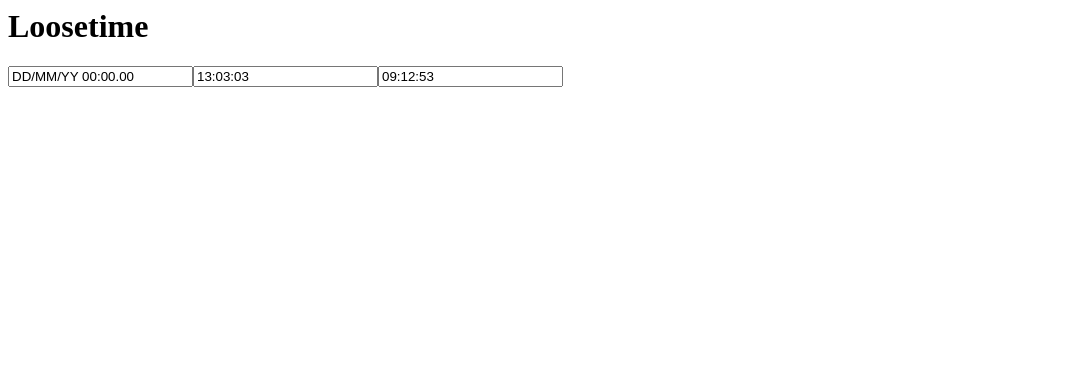
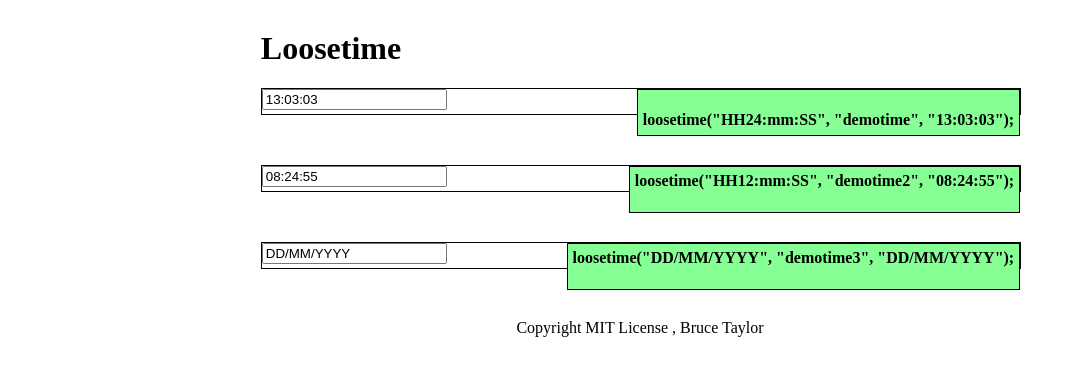
Before and after one commit to tomaytotomato/loosetime.js, a plain HTML site: page demo.htm in a window 1280 px wide. Shown: the whole page, without its empty margins (0-1076 px from the left). Drawn offline with nearby package versions, Linux system fonts and the light colour scheme.

Commit message:
Improvements to code, functionality, demo page
Added looseconfig object to allow default behaviour for loosetime
Improved demo.htm page to show more examples

```diff
--- a/demo.htm
+++ b/demo.htm
@@ -1,4 +1,4 @@
-
+<!DOCTYPE html>
 <html>
 <head>
 	<script type="text/javascript" src="loosetime.js"></script>
@@ -6,19 +6,82 @@
 	<script type="text/javascript" src="loosetime_jquery.js"></script>
 	!-->
 	<script src="http://code.jquery.com/jquery-1.9.1.js"></script>
+
+	<title>loosetime.js Demo Page</title>
+	<meta charset="UTF-8">
+	<meta name="description" content="Demo page showing examples of how to use loosetime.js">
+	<meta name="keywords" content="Javascript,js,loosetime">
+	<meta name="author" content="Bruce Taylor">
+	<style type="text/css">
+		#wrapper
+		{
+			width: 60%;
+			margin-left: auto;
+			margin-right: auto;
+			margin-top: 30px;
+		}
+		.example
+		{
+			width: 100%;
+			display: block;
+			border: 1px solid black;
+			height: 25px;
+			margin-bottom: 50px;
+		}
+
+		.code
+		{
+			float: right;
+			height: 35px;
+			padding: 5px;
+			border: 1px solid black;
+			background-color: #86FF94;
+			font-weight: bold;
+		}
+
+		p .code
+		{
+			margin: none;
+		}
+
+		footer
+		{
+			text-align: center;
+		}
+
+	</style>
 </head>
 <body>
+	<div id="wrapper">
+		<h1>Loosetime</h1>
+		<div id="demotime" class="example">
+			<script type="text/javascript">
+				loosetime("HH24:mm:SS", "demotime", "13:03:03");
+			</script>
+			<div id="code1" class="code">
+				<p>loosetime("HH24:mm:SS", "demotime", "13:03:03");</p>
+			</div>
+		</div>
 
+		<div id="demotime2" class="example">
+			<script type="text/javascript">
+				loosetime("HH12:mm:SS", "demotime2", "08:24:55");
+			</script>
+			<div id="code2" class="code">
+				loosetime("HH12:mm:SS", "demotime2", "08:24:55");
+			</div>
+		</div>
 
-	<h1>Loosetime</h1>
+			<div id="demotime3" class="example">
+			<script type="text/javascript">
+				loosetime("DD/MM/YYYY", "demotime3", "DD/MM/YYYY");
+			</script>
+			<div id="code3" class="code">
+				loosetime("DD/MM/YYYY", "demotime3", "DD/MM/YYYY");
+			</div>
+		</div>
+	</div>
 
-	<div id="demotime" name="demotime">
-
-	</div>
-	<script type="text/javascript">
-		loosetime();
-		loosetime("HH24:mm:SS", "demotime", "13:03:03");
-		loosetime("HH12:mm:SS", "demotime", "09:12:53");
-	</script>
+	<footer>Copyright MIT License , Bruce Taylor</footer>
 </body>
 </html>
--- a/loosetime.js
+++ b/loosetime.js
@@ -9,33 +9,32 @@
  * - NOTE - Still need to refactor out the jQuery in this version -
  */
 
-(function(){
-	config(
+var looseconfig =
 {
+	//change these values to set how loosetime creates default input elements
 	"format" : "DD/MM/YY HH24:MM:SS.s",
 	"value" : "DD/MM/YY 00:00.00",
-			"length" : 13,
-		}
-	);
-})
+	"class" : "input"
+};
 
-function loosetime(a,b,c,d)
+
+function loosetime(a,b,c,d,e)
 {
 
 		var format = a;
 		var appendLoc = b;
-		var newVal = c;
-		var newName = d;
-		var newSize;
+		var inputVal = c;
+		var inputName = d;
+		var inputClass = e;
+		var inputLength;
 
-		console.log(typeof(format));
 		// parse the time format passed in
 		try
 		{
 
 			if (typeof(format) == 'undefined')
 			{
-				format = parseDateTime("DD/MM/YY HH24:MM:SS.s");
+				format = looseconfig.format;
 			}
 			else
 			{
@@ -44,47 +43,45 @@ function loosetime(a,b,c,d)
 
 			console.log(format);
 
-			// check newVal given
+			// check inputVal given
 			try
 			{
-				if (typeof(newVal) == 'undefined')
+				if (typeof(inputVal) == 'undefined')
 				{
-					newVal = "DD/MM/YY 00:00.00";
-
+					inputVal = looseconfig.value;
 				}
 
-				newSize = newVal.length-2;
+				inputLength = inputVal.length-2;
 
 				// construct input element
 				var input = $("<input>",
 								{
-						name : newName,
-						maxlength : newSize,
-						size : newSize,
+									name : inputName,
+									maxlength : inputLength,
+									size : inputLength,
 									type : 'text',
-						value : newVal,
+									value : inputVal,
+									class : inputClass,
 									keypress : dateTimeRules,
 									click : resetCursosPos,
 									loosetime : format
 								}
 							);
 
-
 				// append loosetime to the designated element in the DOM
 				try
 				{
-					var col = document.getElementById('demotime');
-					input.appendTo(col);
+					var element = document.getElementById(appendLoc);
+					input.appendTo(element);
 				}
-				// catch omition of append location
+				// catch omission of append location
 				catch (e)
 				{
-					window.alert("Error, no Element given to append loosetime to.")
-
+					window.alert("Error, no DOM element given to append loosetime input to.");
 				}
 			}
 
-			// catch newVal exception
+			// catch inputVal exception
 			catch (e)
 			{
 				window.alert("Error, Value is invalid." + e.toString());
```
Lines whose indentation alone changed are shown as unchanged.
